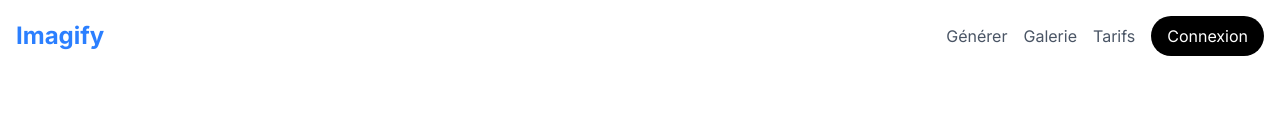
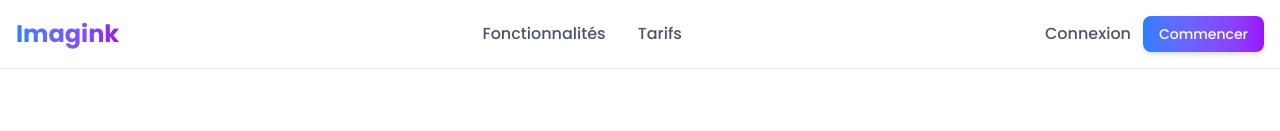
Before and after one commit to zkerkeb-class/front-MalicknND, a Next.js app: page / in a window 1280 px wide. Shown: the top 131 px of the page. Built offline with nearby package versions, Linux system fonts and the light colour scheme; no server answers.

Commit message:
Refactor Header component for improved navigation and user experience, update layout to use Poppins font, and modify image configuration for remote patterns. Translate alt text for generated images to French.

```diff
--- a/next.config.ts
+++ b/next.config.ts
@@ -3,7 +3,20 @@ import type { NextConfig } from "next";
 const nextConfig: NextConfig = {
   /* config options here */
   images: {
-    domains: ["cdn.pixabay.com", "abccglloojrvzstkkevv.supabase.co"],
+    remotePatterns: [
+      {
+        protocol: "https",
+        hostname: "cdn.pixabay.com",
+        port: "",
+        pathname: "/**",
+      },
+      {
+        protocol: "https",
+        hostname: "abccglloojrvzstkkevv.supabase.co",
+        port: "",
+        pathname: "/storage/v1/object/public/**",
+      },
+    ],
   },
 };
 
--- a/src/app/layout.tsx
+++ b/src/app/layout.tsx
@@ -1,11 +1,14 @@
 import type { Metadata } from "next";
-import { Inter } from "next/font/google";
 import "./globals.css";
 import Header from "@/components/Header";
 import Footer from "@/components/Footer";
 import { ClerkProvider } from "@clerk/nextjs";
+import { Poppins } from "next/font/google";
 
-const inter = Inter({ subsets: ["latin"] });
+const poppins = Poppins({
+  subsets: ["latin"],
+  weight: ["400", "500", "600", "700"],
+});
 
 export const metadata: Metadata = {
   title: "Imagify - AI Image Generator",
@@ -20,7 +23,7 @@ export default function RootLayout({
   return (
     <ClerkProvider>
       <html lang="en">
-        <body className={inter.className}>
+        <body className={poppins.className}>
           <Header />
           {children}
           <Footer />
--- a/src/components/Header.tsx
+++ b/src/components/Header.tsx
@@ -6,34 +6,136 @@ import { UserButton, useUser } from "@clerk/nextjs";
 
 const Header = () => {
   const { user } = useUser();
+
   return (
-    <header className="flex justify-between items-center p-4 max-w-7xl mx-auto cursor-pointer">
+    <header className="sticky top-0 z-50 border-b border-gray-200 backdrop-blur-sm bg-white/95">
+      <div className="flex justify-between items-center p-4 max-w-7xl mx-auto">
+        {/* Logo */}
         <div className="flex items-center">
-        <Link href="/" className="text-xl font-bold text-blue-500">
-          <span className="text-2xl font-bold text-blue-500  ">Imagify</span>
+          <Link href="/" className="flex items-center space-x-2">
+            <span className="text-xl sm:text-2xl font-bold bg-gradient-to-r from-blue-500 to-purple-600 bg-clip-text text-transparent">
+              Imagink
+            </span>
           </Link>
         </div>
-      <div className="flex items-center gap-4">
-        <Link href="/generate" className="text-gray-600 hover:text-gray-900">
-          Générer
-        </Link>
-        <Link href="/gallery" className="text-gray-600 hover:text-gray-900">
+
+        {/* Navigation Desktop */}
+        <nav className="hidden md:flex items-center space-x-8">
+          {user && (
+            <>
+              <Link
+                href="/gallery"
+                className="text-gray-600 hover:text-blue-600 transition-colors font-medium"
+              >
                 Galerie
               </Link>
-        <Link href="/pricing" className="text-gray-600 hover:text-gray-900">
+              <Link
+                href="/pricing"
+                className="text-gray-600 hover:text-blue-600 transition-colors font-medium"
+              >
                 Tarifs
               </Link>
+            </>
+          )}
+
+          {!user && (
+            <>
+              <Link
+                href="/features"
+                className="text-gray-600 hover:text-blue-600 transition-colors font-medium"
+              >
+                Fonctionnalités
+              </Link>
+              <Link
+                href="/pricing"
+                className="text-gray-600 hover:text-blue-600 transition-colors font-medium"
+              >
+                Tarifs
+              </Link>
+            </>
+          )}
+        </nav>
+
+        {/* Auth buttons */}
+        <div className="flex items-center gap-3">
           {user ? (
-          <UserButton />
+            <div className="flex items-center gap-3">
+              {/* Indicateur de crédits */}
+              <div className="hidden sm:flex items-center text-sm text-gray-600 bg-gray-100 px-3 py-1 rounded-full">
+                <span className="w-2 h-2 bg-green-500 rounded-full mr-2"></span>
+                15 crédits
+              </div>
+
+              {/* UserButton avec configuration mobile */}
+              <div className="relative">
+                <UserButton
+                  appearance={{
+                    elements: {
+                      avatarBox: "w-8 h-8 sm:w-7 sm:h-7",
+                      userButtonPopoverCard: "z-[100]",
+                      userButtonPopoverActionButton: "text-sm",
+                      userButtonPopoverFooter: "text-xs text-gray-500",
+                    },
+                  }}
+                  userProfileMode="modal"
+                  afterSignOutUrl="/"
+                />
+              </div>
+            </div>
           ) : (
+            <div className="flex items-center gap-3">
               <Link
                 href="/sign-in"
-            className="bg-black text-white px-4 py-2 rounded-full hover:bg-gray-800"
+                className="hidden sm:block text-gray-600 hover:text-gray-900 font-medium transition-colors"
               >
                 Connexion
               </Link>
+
+              {/* Bouton mobile plus visible */}
+              <Link
+                href="/sign-in"
+                className="sm:hidden bg-gradient-to-r from-blue-500 to-purple-600 text-white px-4 py-2 rounded-lg text-sm font-medium"
+              >
+                Connexion
+              </Link>
+
+              {/* Bouton d'inscription (desktop) */}
+              <Link
+                href="/sign-up"
+                className="hidden sm:block bg-gradient-to-r from-blue-500 to-purple-600 text-white px-4 py-2 rounded-lg hover:from-blue-600 hover:to-purple-700 transition-all duration-200 font-medium shadow-md text-sm"
+              >
+                Commencer
+              </Link>
+            </div>
           )}
         </div>
+      </div>
+
+      {/* Style global pour améliorer le UserButton en mobile */}
+      <style jsx global>{`
+        @media (max-width: 768px) {
+          .cl-userButtonPopoverCard {
+            position: fixed !important;
+            top: 70px !important;
+            right: 10px !important;
+            left: auto !important;
+            width: calc(100vw - 20px) !important;
+            max-width: 320px !important;
+            z-index: 100 !important;
+          }
+
+          .cl-userButtonPopoverActionButton {
+            padding: 12px 16px !important;
+            font-size: 16px !important;
+          }
+
+          /* Améliorer la zone de clic */
+          .cl-userButtonTrigger {
+            padding: 4px !important;
+            border-radius: 50% !important;
+          }
+        }
+      `}</style>
     </header>
   );
 };
--- a/src/components/ImageGenerator.tsx
+++ b/src/components/ImageGenerator.tsx
@@ -219,10 +219,9 @@ export default function ImageGenerator() {
           <div className="relative aspect-square rounded-lg overflow-hidden">
             <Image
               src={generatedImage}
-              alt="Generated image"
+              alt="Image générée"
               fill
               className="object-cover"
-              unoptimized
             />
           </div>
 
--- a/src/components/SavedImages.tsx
+++ b/src/components/SavedImages.tsx
@@ -148,10 +148,9 @@ export default function SavedImages() {
               {image.imageUrl ? (
                 <Image
                   src={image.imageUrl}
-                  alt={image.prompt || "Generated image"}
+                  alt={image.prompt || "Image générée"}
                   fill
                   className="object-cover"
-                  unoptimized
                   onError={() => {
                     console.error(
                       "Erreur de chargement d'image:",
```
Lines whose indentation alone changed are shown as unchanged.
